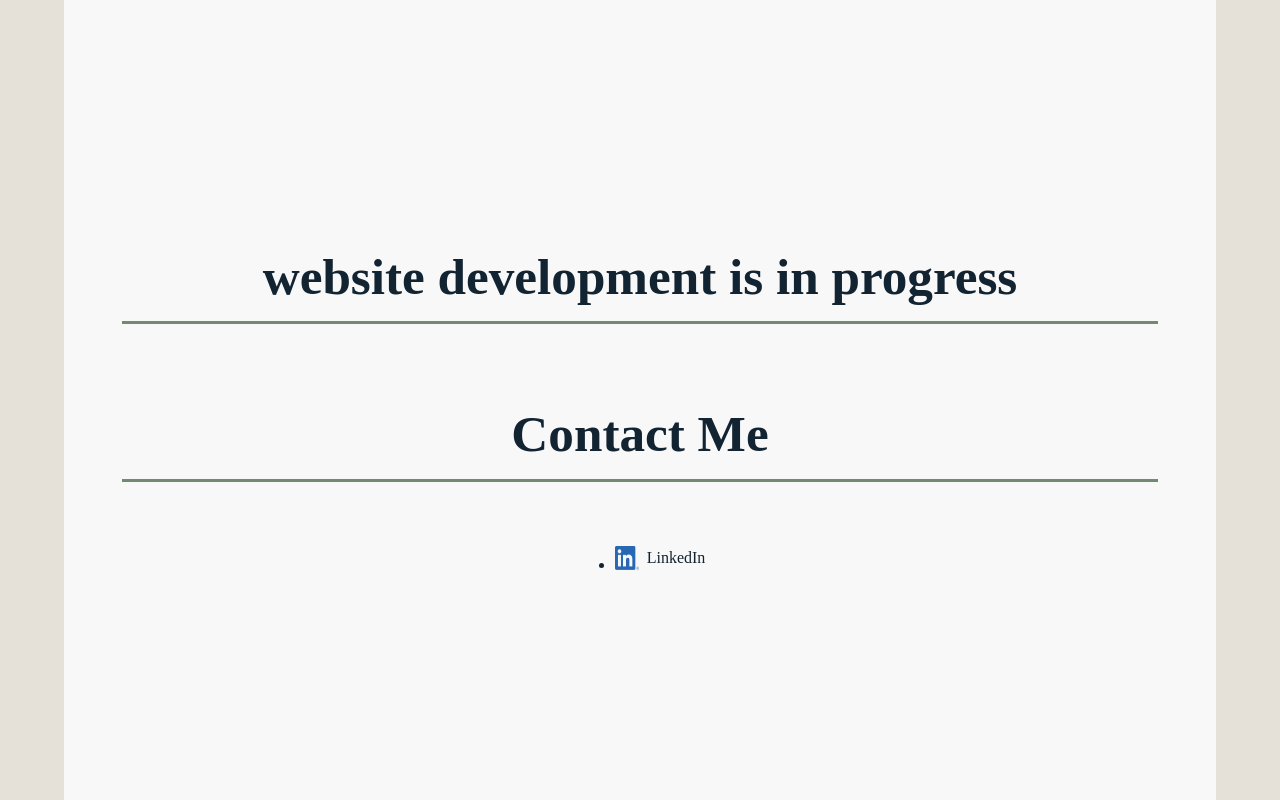
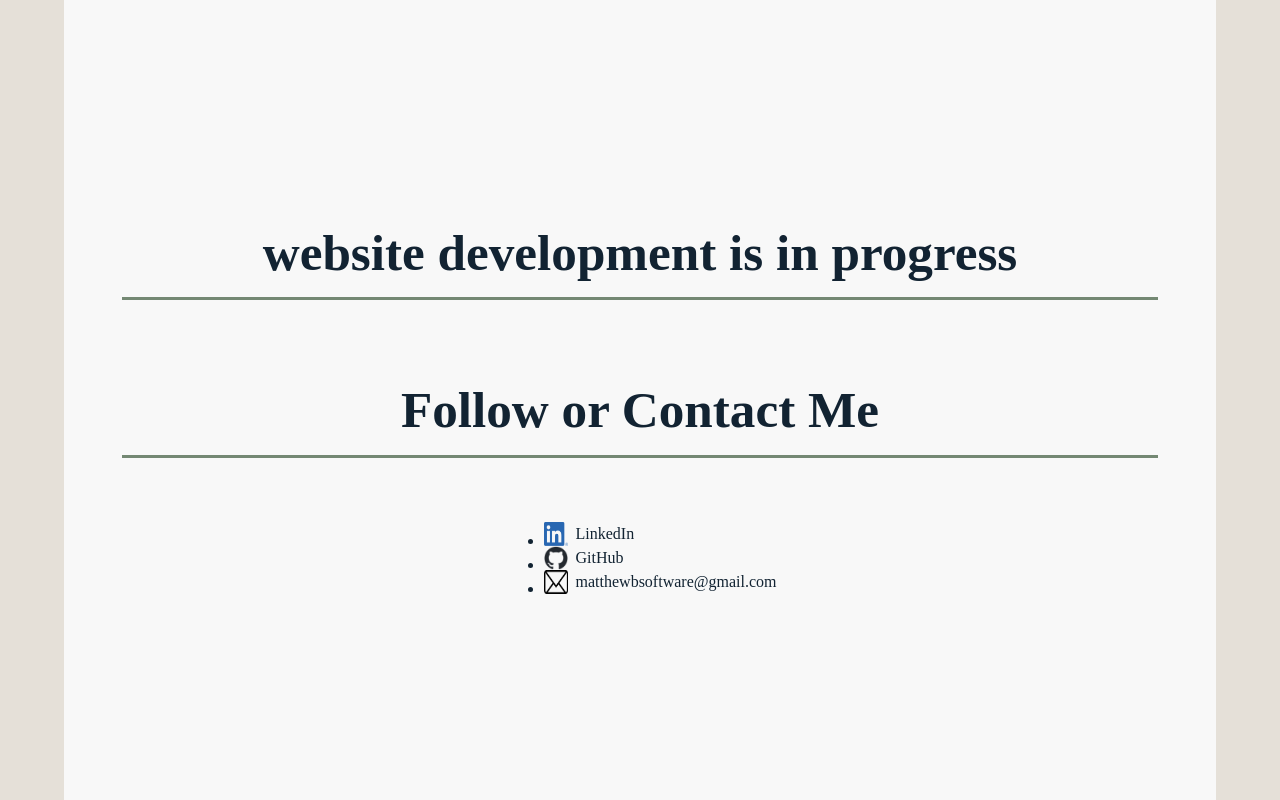
Before and after one commit to matthew-b-software/matthew-b-software.github.io, a React (Vite) app: page / in a window 1280 px wide. Built offline with nearby package versions, Linux system fonts and the light colour scheme.

Commit message:
Updated links list

```diff
--- a/src/components/ContactInfo.tsx
+++ b/src/components/ContactInfo.tsx
@@ -1,5 +1,7 @@
 import Link from './Link'
-import LinkedInLogo from "../assets/linkedin_logo.png"
+import LinkedInLogo from "../assets/linkedin_Logo.png"
+import GitHubLogo from "../assets/GitHub_Logo.png"
+import EmailLogo from "../assets/Email_Logo.png"
 
 const links = [
     {
@@ -8,13 +10,25 @@ const links = [
         logo_src: LinkedInLogo,
         logo_alt: "LinkedIn Logo",
     },
+    {
+        link: "https://github.com/matthew-b-software",
+        link_text: "GitHub",
+        logo_src: GitHubLogo,
+        logo_alt: "GitHub Logo",
+    },
+    {
+        link: "mailto:matthewbsoftware@gmail.com",
+        link_text: "matthewbsoftware@gmail.com",
+        logo_src: EmailLogo,
+        logo_alt: "Email Logo",
+    }
 ]
 
 /** This component shall contain my contact info (links, email, & phone) */
 function ContactInfo() {
     return (
         <>
-            <h1>Contact Me</h1>
+            <h1>Follow or Contact Me</h1>
             <ul>
                 {links.map((item, index) => (
                 <li key={index}>
```
Also changed, not shown: src/assets/Email_Logo.png (added), src/assets/GitHub_Logo.png (added).
